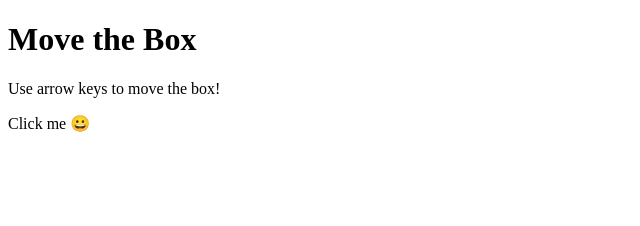
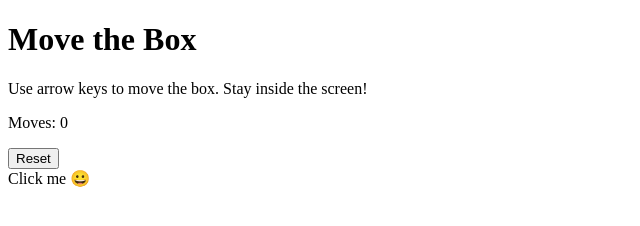
Before and after one commit to najia147/move-box-project, a plain HTML site: page index.html in a window 1280 px wide. Shown: the whole page, without its empty margins (0-640 px from the left). Drawn offline with Linux system fonts and the light colour scheme.

Commit message:
updated html page

```diff
--- a/index.html
+++ b/index.html
@@ -11,11 +11,13 @@
 <body>
 
   <h1>Move the Box</h1>
-  <p>Use arrow keys to move the box!</p>
+  <p>Use arrow keys to move the box. Stay inside the screen!</p>
+  <p id="moveCounter">Moves: 0</p>
+  <button id="resetButton">Reset</button>
 
   <div id="myBox">Click me 😀</div>
 
-  <script src="script.js"></script>
+  <script src="index.js"></script>
 </body>
 
 </html>
```
